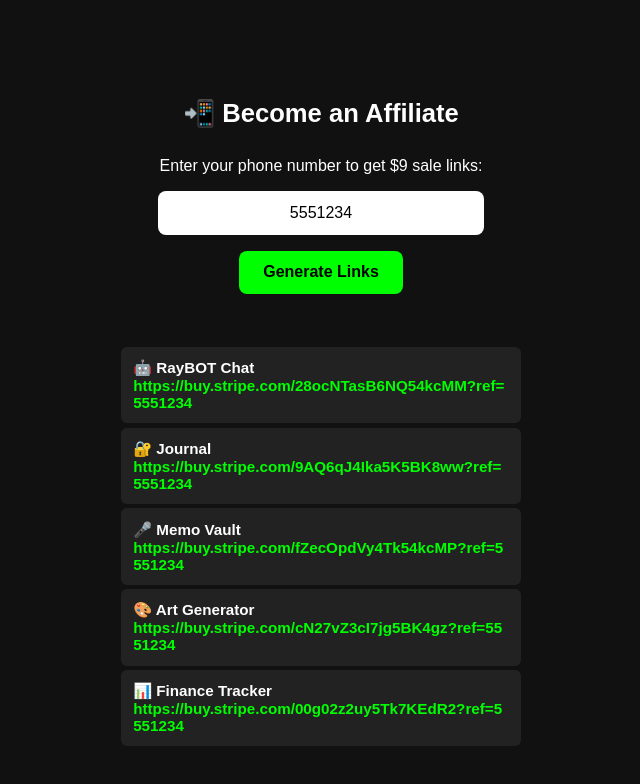
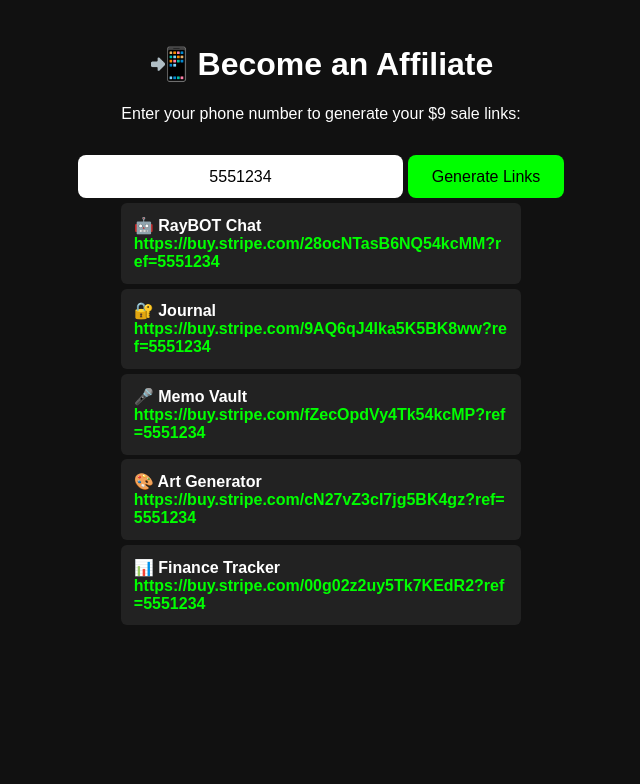
Before and after one commit to crh2507/sell, a plain HTML site: page index.html in a window 1280 px wide. Both pictures are taken after typing "5551234" into the empty fields and a click on the button "Generate Links". Shown: the whole page, without its empty margins (319-959 px from the left). Drawn offline with Linux system fonts and the light colour scheme.

Commit message:
Update index.html

```diff
--- a/index.html
+++ b/index.html
@@ -1,112 +1,33 @@
 <!DOCTYPE html>
 <html lang="en">
-<head>
- <meta charset="UTF-8" />
- <meta name="viewport" content="width=device-width, initial-scale=1.0"/>
- <meta name="theme-color" content="#000"/>
- <title>Affiliate Sign-Up</title>
- <link rel="manifest" href="manifest.json" />
- <style>
-   body { margin: 0; font-family: sans-serif; background: #111; color: #fff; display: flex; flex-direction: column; align-items: center; justify-content: center; min-height: 100vh; padding: 1em; text-align: center; }
-   h1 { font-size: 1.6em; margin-bottom: 0.5em; }
-   input[type="tel"] {
-     padding: 0.8em;
-     font-size: 1em;
-     border: none;
-     border-radius: 8px;
-     width: 100%;
-     max-width: 300px;
-     margin-bottom: 1em;
-     text-align: center;
-   }
-   button {
-     background: #0f0;
-     color: #000;
-     padding: 0.8em 1.5em;
-     font-size: 1em;
-     border: none;
-     border-radius: 8px;
-     cursor: pointer;
-     font-weight: bold;
-     margin-bottom: 1em;
-   }
-   .links { margin-top: 2em; width: 100%; max-width: 400px; text-align: left; }
-   .links div {
-     background: #222;
-     margin: 0.3em 0;
-     padding: 0.8em;
-     border-radius: 6px;
-     font-size: 0.95em;
-     word-break: break-all;
-   }
-   a { color: #0f0; font-weight: bold; text-decoration: none; }
- </style>
-</head>
+<head><meta charset="UTF-8"/><meta name="viewport" content="width=device-width, initial-scale=1.0"/><title>Affiliate Sign‑Up</title><style>body{background:#111;color:#fff;font-family:sans-serif;text-align:center;padding:1em;}input[type=tel]{padding:.8em;width:100%;max-width:300px;border:none;border-radius:8px;text-align:center;font-size:1em;}button{background:#0f0;color:#000;padding:.8em 1.5em;font-size:1em;border:none;border-radius:8px;margin-top:1em;} .links{margin-top:2em;text-align:left;max-width:400px;margin:0 auto;} .links div{background:#222;padding:.8em;margin:.3em 0;border-radius:6px;word-break:break-all;} a{color:#0f0;text-decoration:none;font-weight:bold;}</style></head>
 <body>
  <h1>📲 Become an Affiliate</h1>
- <p>Enter your phone number to get $9 sale links:</p>
- <input type="tel" id="phone" placeholder="e.g. 1234567890" />
+ <p>Enter your phone number to generate your $9 sale links:</p>
+ <input type="tel" id="phone" placeholder="e.g. 1234567890">
  <button onclick="generate()">Generate Links</button>
-
  <div class="links" id="output"></div>
 
  <script>
    function generate() {
      const phone = document.getElementById('phone').value.trim();
-     if (!phone.match(/^\d{7,15}$/)) {
-       alert("Please enter a valid phone number.");
-       return;
+     if (!/^\d{7,15}$/.test(phone)) {
+       return alert("Please enter a valid phone number.");
      }
-
-     const links = [
-       { name: "🤖 RayBOT Chat", url: "https://buy.stripe.com/28ocNTasB6NQ54kcMM" },
-       { name: "🔐 Journal", url: "https://buy.stripe.com/9AQ6qJ4Ika5K5BK8ww" },
-       { name: "🎤 Memo Vault", url: "https://buy.stripe.com/fZecOpdVy4Tk54kcMP" },
-       { name: "🎨 Art Generator", url: "https://buy.stripe.com/cN27vZ3cI7jg5BK4gz" },
-       { name: "📊 Finance Tracker", url: "https://buy.stripe.com/00g02z2uy5Tk7KEdR2" }
+     const apps = [
+       {name:"🤖 RayBOT Chat",url:"https://buy.stripe.com/28ocNTasB6NQ54kcMM"},
+       {name:"🔐 Journal",url:"https://buy.stripe.com/9AQ6qJ4Ika5K5BK8ww"},
+       {name:"🎤 Memo Vault",url:"https://buy.stripe.com/fZecOpdVy4Tk54kcMP"},
+       {name:"🎨 Art Generator",url:"https://buy.stripe.com/cN27vZ3cI7jg5BK4gz"},
+       {name:"📊 Finance Tracker",url:"https://buy.stripe.com/00g02z2uy5Tk7KEdR2"}
      ];
-
      let html = "";
-     links.forEach(app => {
-       const fullLink = `${app.url}?ref=${phone}`;
-       html += `<div><strong>${app.name}</strong><br/><a href="${fullLink}" target="_blank">${fullLink}</a></div>`;
+     apps.forEach(app=>{
+       const link = app.url + "?ref=" + phone;
+       html += `<div><strong>${app.name}</strong><br><a href="${link}" target="_blank">${link}</a></div>`;
      });
-
      document.getElementById('output').innerHTML = html;
    }
  </script>
-
- <script>
-   // Service Worker inline
-   if ('serviceWorker' in navigator) {
-     const sw = `
-       self.addEventListener('install', e => {
-         e.waitUntil(caches.open('aff').then(c => c.addAll(['./'])));
-         self.skipWaiting();
-       });
-       self.addEventListener('fetch', e => {
-         e.respondWith(caches.match(e.request).then(r => r || fetch(e.request)));
-       });
-     `;
-     const blob = new Blob([sw], { type: 'application/javascript' });
-     const swURL = URL.createObjectURL(blob);
-     navigator.serviceWorker.register(swURL);
-   }
- </script>
-
- <script>
-   // Manifest inline
-   const manifest = {
-     name: "Affiliate Signup",
-     short_name: "Affiliate",
-     start_url: "./",
-     display: "standalone",
-     background_color: "#000000",
-     theme_color: "#000000"
-   };
-   const blob = new Blob([JSON.stringify(manifest)], { type: 'application/json' });
-   const manifestURL = URL.createObjectURL(blob);
-   document.querySelector('link[rel="manifest"]').setAttribute('href', manifestURL);
- </script>
 </body>
 </html>
```
